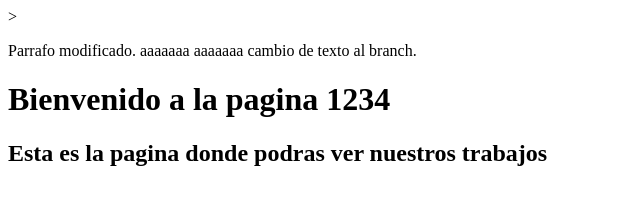
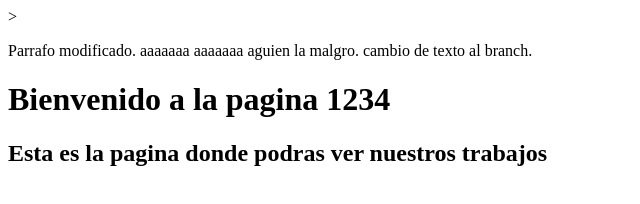
Before and after one commit to chrisespino/paginawebabc, a plain HTML site: page index.html in a window 1280 px wide. Shown: the whole page, without its empty margins (0-640 px from the left). Drawn offline with Linux system fonts and the light colour scheme.

Commit message:
segundo cambio

```diff
--- a/index.html
+++ b/index.html
@@ -9,7 +9,7 @@
             Parrafo modificado.
             aaaaaaa
             aaaaaaa
-
+            aguien la malgro.
             cambio de texto al branch.
         </p>
     </head>
```
